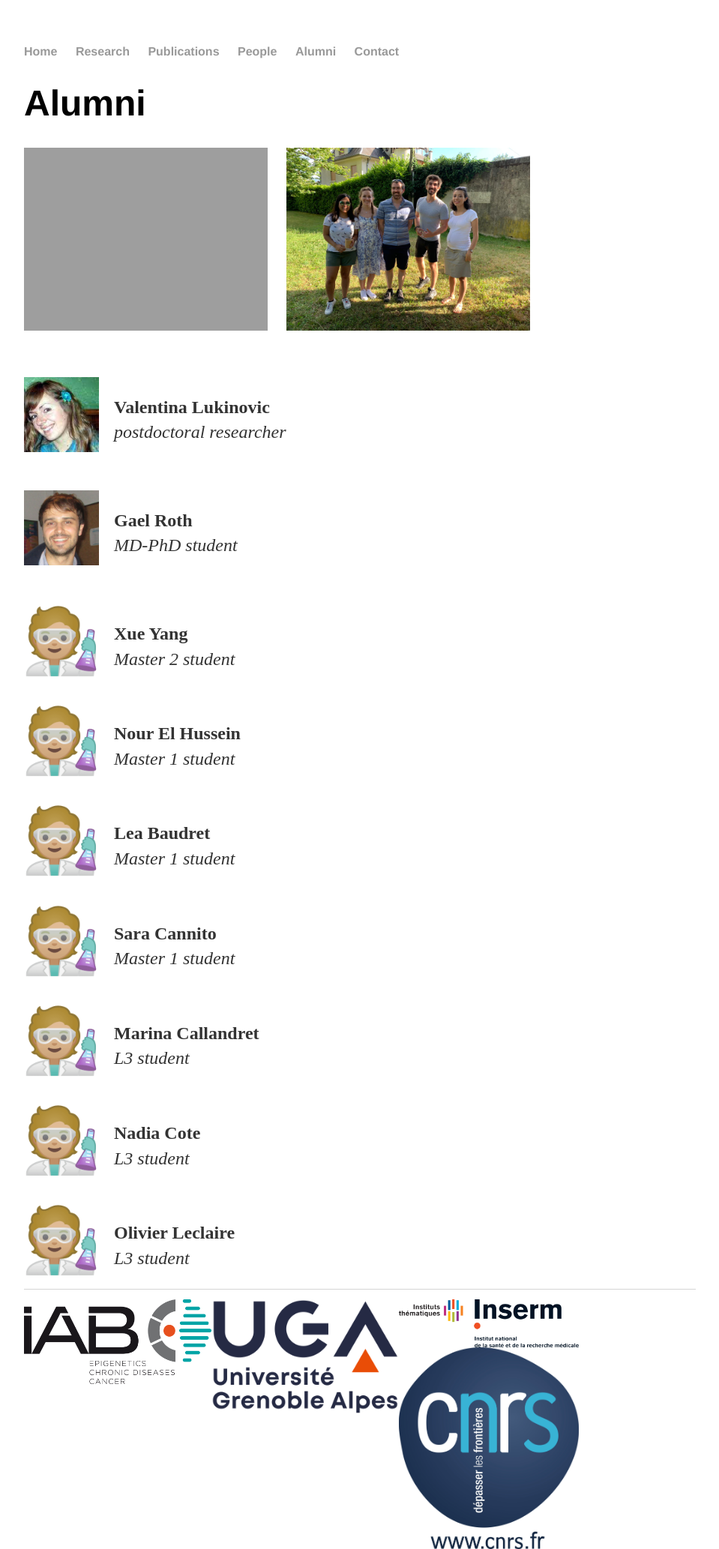
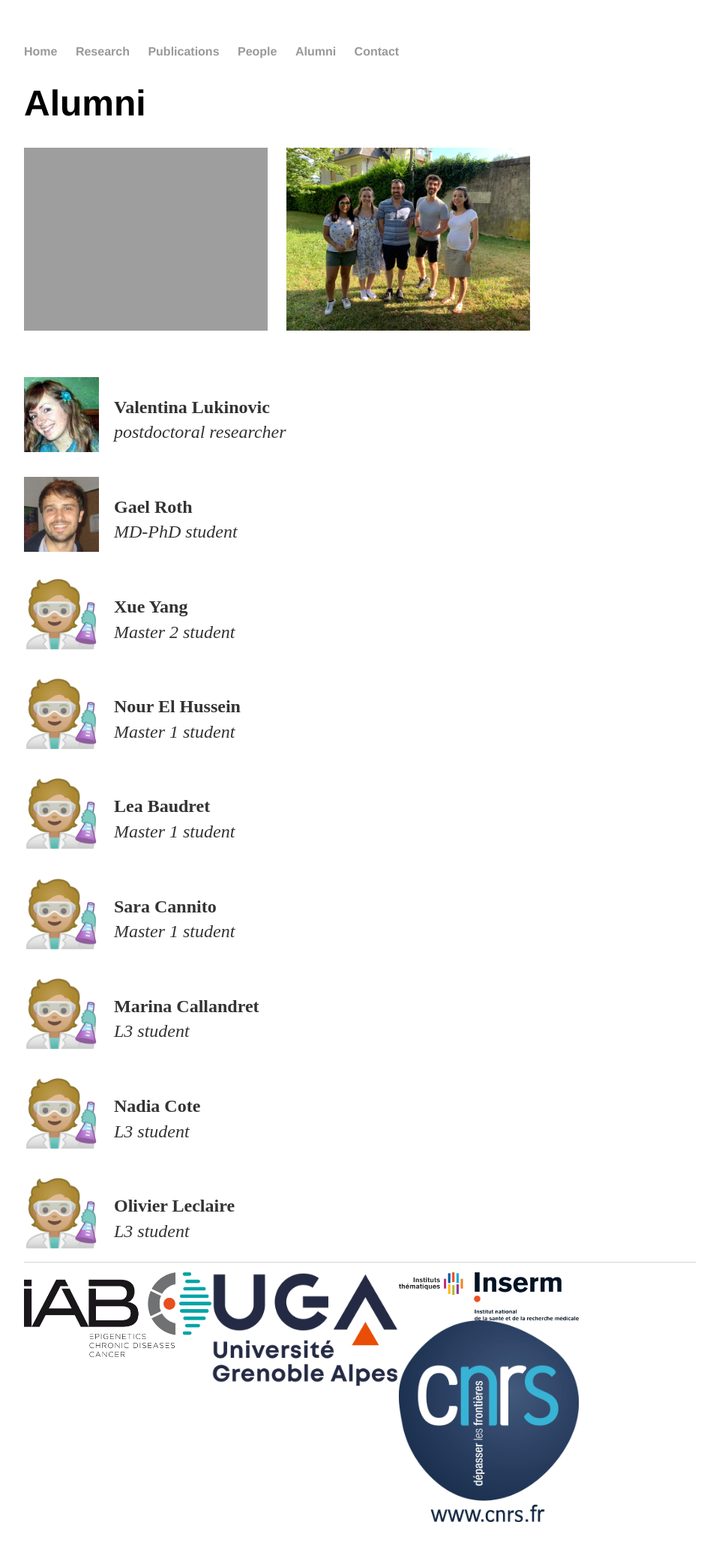
Before and after one commit to Reynoird-Lab/Reynoird-lab.github.io, a Jekyll site: the page built from Alumni/index.html, in a window 1280 px wide. Shown: the whole page at 75% size, without its empty margins (160-1119 px from the left). Built offline with Jekyll 4.4.1, drawn with Linux system fonts in a browser that asks for light colours; Markdown is read by kramdown in place of the engine named in the settings; after the commit the page ends 2030 px from its top, so only the background shows below that.

Commit message:
Update index.html

```diff
--- a/Alumni/index.html
+++ b/Alumni/index.html
@@ -8,9 +8,9 @@
 
 <p>
 <br>
-		<a href="https://www.researchgate.net/profile/Valentina_Lukinovic"> <img alt="VL" src="https://reynoird-lab.github.io/Images/valentina_lukinovic.jpg" style="margin: 0px 20px 10px 0px;" align="left" width="100"/></a> <p><b>Valentina Lukinovic</b><br> <i>postdoctoral researcher</i></p><br>
+		<a href="https://www.researchgate.net/profile/Valentina_Lukinovic"> <img alt="VL" src="https://reynoird-lab.github.io/Images/valentina_lukinovic.jpg" style="margin: 0px 20px 10px 0px;" align="left" width="100"/></a> <p><b>Valentina Lukinovic</b><br> <i>postdoctoral researcher</i></p>
 <br>
-		<a href="https://www.researchgate.net/profile/Gael_Roth"> <img alt=GR" src="https://reynoird-lab.github.io/Images/gael_roth.jpg" style="margin: 0px 20px 10px 0px;" align="left" width="100"/></a> <p><b>Gael Roth</b> <br><i>MD-PhD student</i></p><br>
+		<a href="https://www.researchgate.net/profile/Gael_Roth"> <img alt=GR" src="https://reynoird-lab.github.io/Images/gael_roth.jpg" style="margin: 0px 20px 10px 0px;" align="left" width="100"/></a> <p><b>Gael Roth</b> <br><i>MD-PhD student</i></p>
 <br>
 		<img src="https://reynoird-lab.github.io/Images/logo_scientist.png" style="margin: 0px 20px 10px 0px;" align="left" width="100"/><p><b>Xue Yang</b> <br><i>Master 2 student</i></p>
 <br>
```
